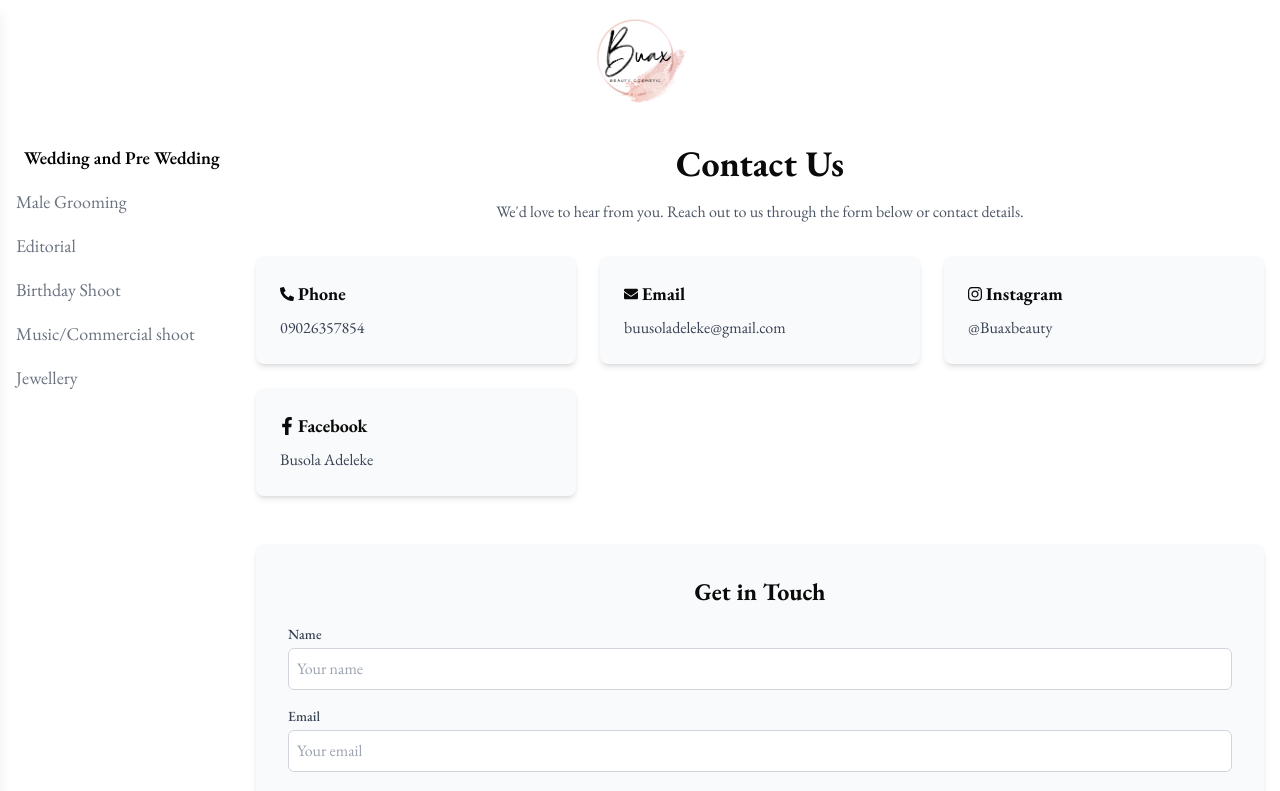
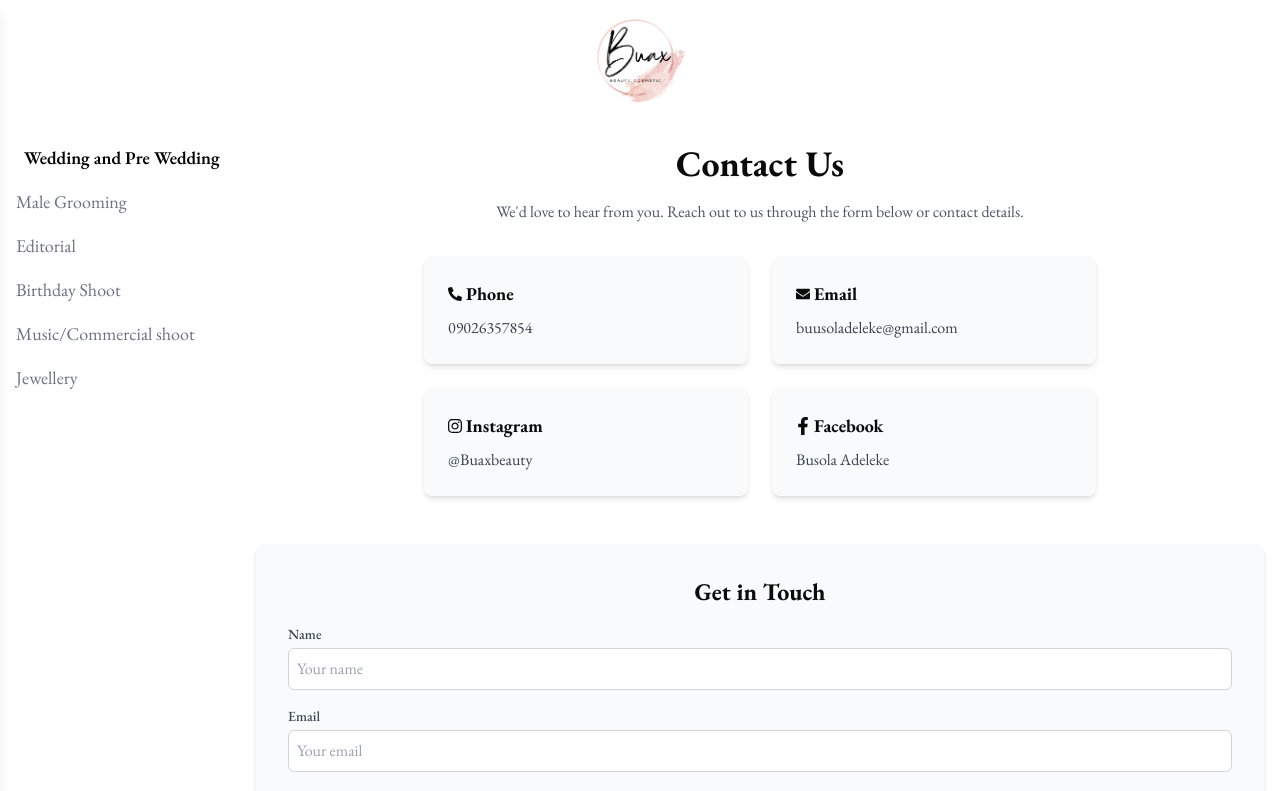
Before and after one commit to oyewosolomon/buaxbeauty, a Next.js app: page /contact in a window 1280 px wide. Shown: the top 791 px of the page. Built offline with nearby package versions, Linux system fonts and the light colour scheme.

Commit message:
Contact us

```diff
--- a/src/app/contact/page.jsx
+++ b/src/app/contact/page.jsx
@@ -52,7 +52,7 @@ const Contact = () => {
             </div>
 
             {/* Contact Details */}
-            <div className="grid grid-cols-1 sm:grid-cols-2 lg:grid-cols-3 gap-6 mb-12">
+            <div className="grid grid-cols-1 sm:grid-cols-2 lg:grid-cols-2 gap-6 mb-12 w-100 md:w-2/3 mx-auto">
               <div className="bg-gray-50 p-6 rounded-lg shadow-md hover:shadow-lg transition-shadow">
                 <h2 className="text-lg font-bold mb-2 flex align-middle place-items-center"><FaPhoneAlt className="pr-1"/> Phone</h2>
                 <p className="text-gray-700">09026357854</p>
```
